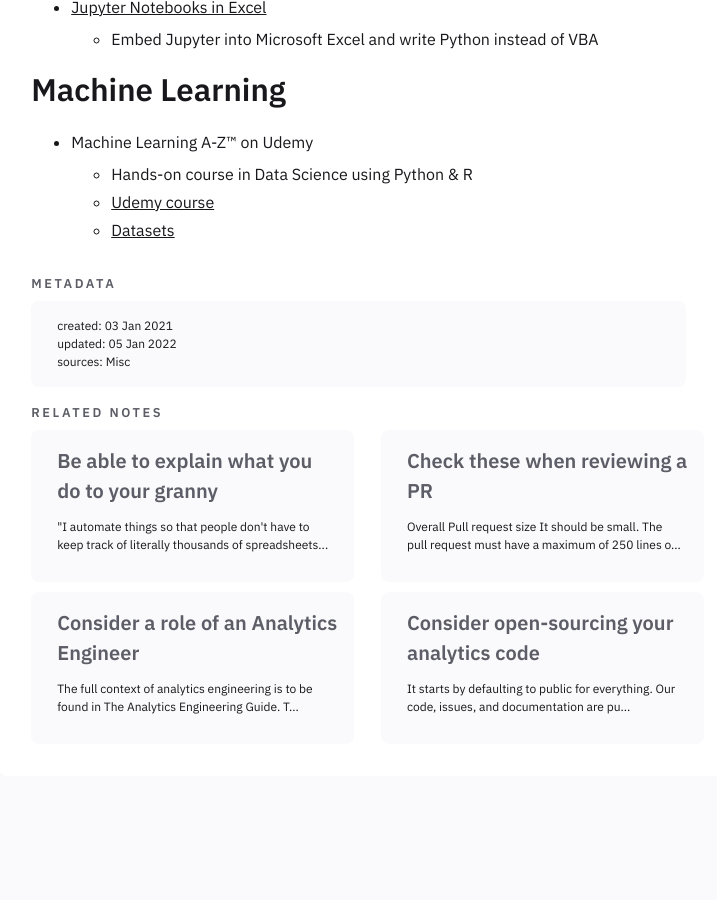
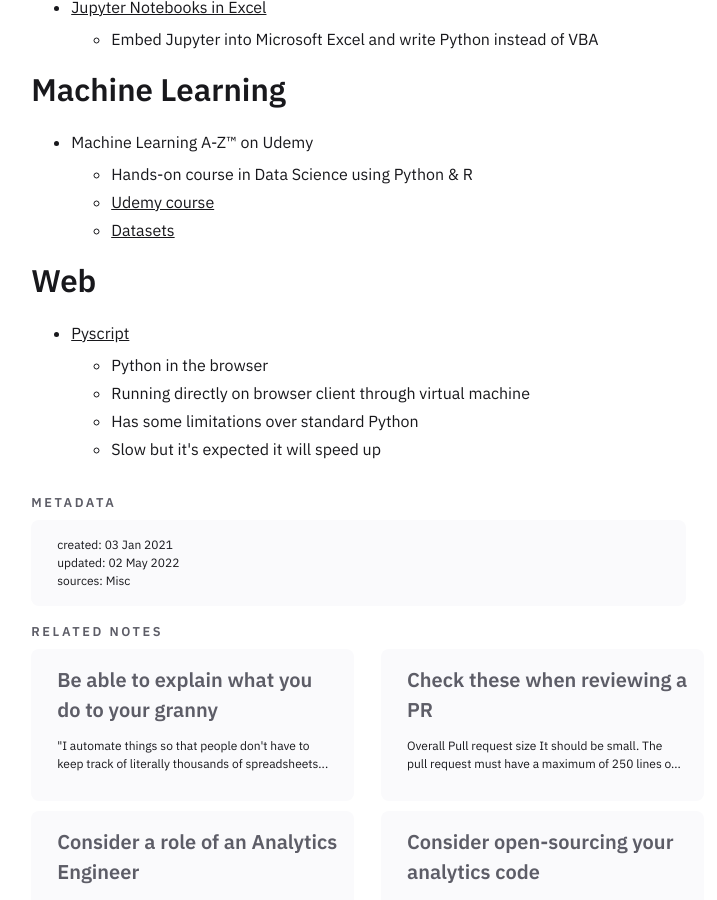
Before and after one commit to one-data-cookie/one-data-cookie.github.io, a Jekyll site: the page built from _notes/data-coding/Master tools for Python.md, in a window 1280 px wide and 900 px high, scrolled down 539 px. Shown: the whole window, without its empty margins (264-981 px from the left). Built offline with Jekyll 4.4.1, drawn with Linux system fonts in a browser that asks for light colours; before the commit the page ends 1371 px from its top, so only the background shows below that.

Commit message:
sync notes and files as of 2022/05/02 19:21:28 UTC

```diff
--- a/_notes/data-coding/Master tools for Python.md
+++ b/_notes/data-coding/Master tools for Python.md
@@ -5,22 +5,29 @@
 tags: [tools, python]
 season: spring
 created: 03 Jan 2021
-updated: 05 Jan 2022
+updated: 02 May 2022
 sources: Misc
 ---
 
 ## Data Visualisation
-* [Python Graph Gallery](https://python-graph-gallery.com/)
-	* This website displays hundreds of charts, always providing the reproducible code! It aims to showcase the awesome dataviz possibilities of Python.
-* [Python Data Visualization Libraries](https://mode.com/blog/python-data-visualization-libraries/)
-	* Ten Python dataviz libraries for any field.
+- [Python Graph Gallery](https://python-graph-gallery.com/)
+	- This website displays hundreds of charts, always providing the reproducible code! It aims to showcase the awesome dataviz possibilities of Python.
+- [Python Data Visualization Libraries](https://mode.com/blog/python-data-visualization-libraries/)
+	- Ten Python dataviz libraries for any field.
 
 ## Scripting
-* [Jupyter Notebooks in Excel](https://towardsdatascience.com/python-jupyter-notebooks-in-excel-5ab34fc6439)
-	* Embed Jupyter into Microsoft Excel and write Python instead of VBA
+- [Jupyter Notebooks in Excel](https://towardsdatascience.com/python-jupyter-notebooks-in-excel-5ab34fc6439)
+	- Embed Jupyter into Microsoft Excel and write Python instead of VBA
 
 ## Machine Learning
-* Machine Learning A-Z™ on Udemy
-	* Hands-on course in Data Science using Python & R
-	* [Udemy course](https://www.udemy.com/machinelearning/)
-	* [Datasets](https://www.superdatascience.com/machine-learning/)
+- Machine Learning A-Z™ on Udemy
+	- Hands-on course in Data Science using Python & R
+	- [Udemy course](https://www.udemy.com/machinelearning/)
+	- [Datasets](https://www.superdatascience.com/machine-learning/)
+
+## Web
+- [Pyscript](https://www.anaconda.com/blog/pyscript-python-in-the-browser)
+	- Python in the browser
+	- Running directly on browser client through virtual machine
+	- Has some limitations over standard Python
+	- Slow but it's expected it will speed up
```
